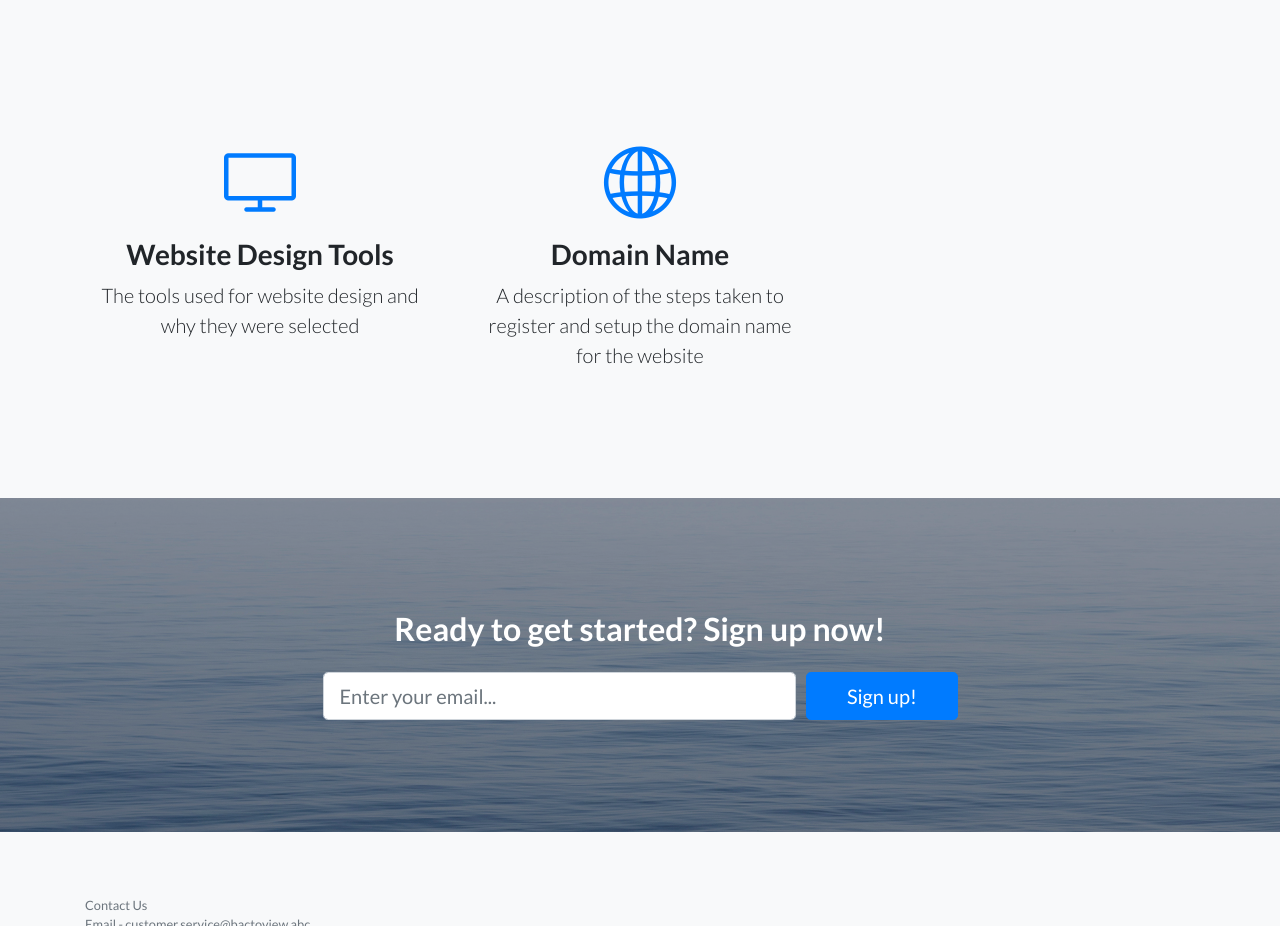
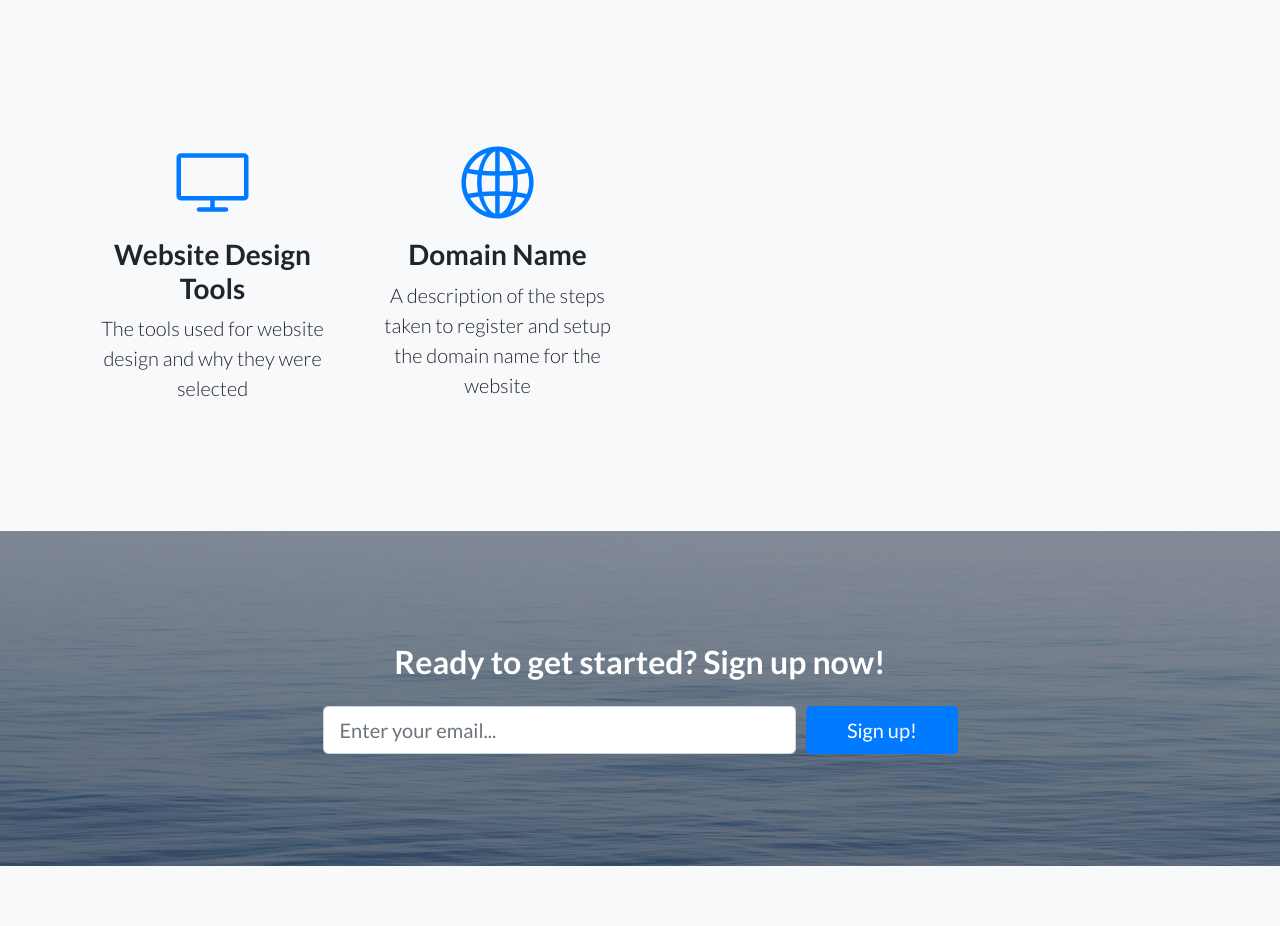
Before and after one commit to ana27teck/Horizons, a website: page index.html in a window 1280 px wide. Shown: the part 3320-4246 px from the top of the page. Drawn offline with Linux system fonts and the light colour scheme.

Commit message:
Update index.html

```diff
--- a/index.html
+++ b/index.html
@@ -159,7 +159,7 @@ v.	Future steps you would take if given additional time. This should include ste
   <section class="features-icons bg-light text-center">
     <div class="container">
       <div class="row">
-        <div class="col-lg-4">
+        <div class="col-lg-3 col-md-6 mb-5 mb-lg-0">
           <div class="features-icons-item mx-auto mb-5 mb-lg-0 mb-lg-3">
             <div class="features-icons-icon d-flex">
               <i class="icon-screen-desktop m-auto text-primary"></i>
@@ -168,7 +168,7 @@ v.	Future steps you would take if given additional time. This should include ste
             <p class="lead mb-0">The tools used for website design and why they were selected</p>
           </div>
         </div>
-        <div class="col-lg-4">
+        <div class="col-lg-3 col-md-6 mb-5 mb-lg-0">
           <div class="features-icons-item mx-auto mb-5 mb-lg-0 mb-lg-3">
             <div class="features-icons-icon d-flex">
               <i class="icon-globe m-auto text-primary"></i>
```
